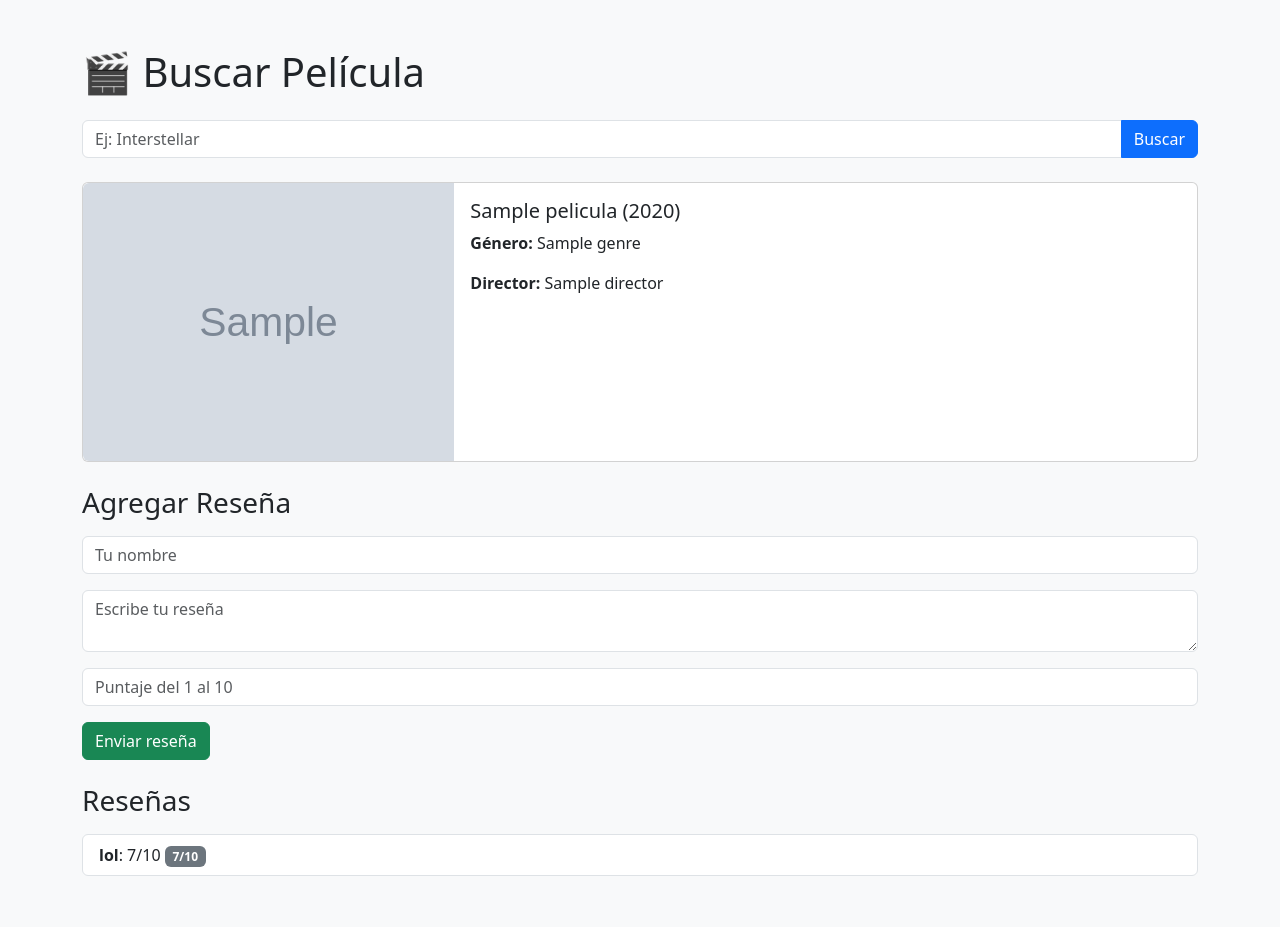
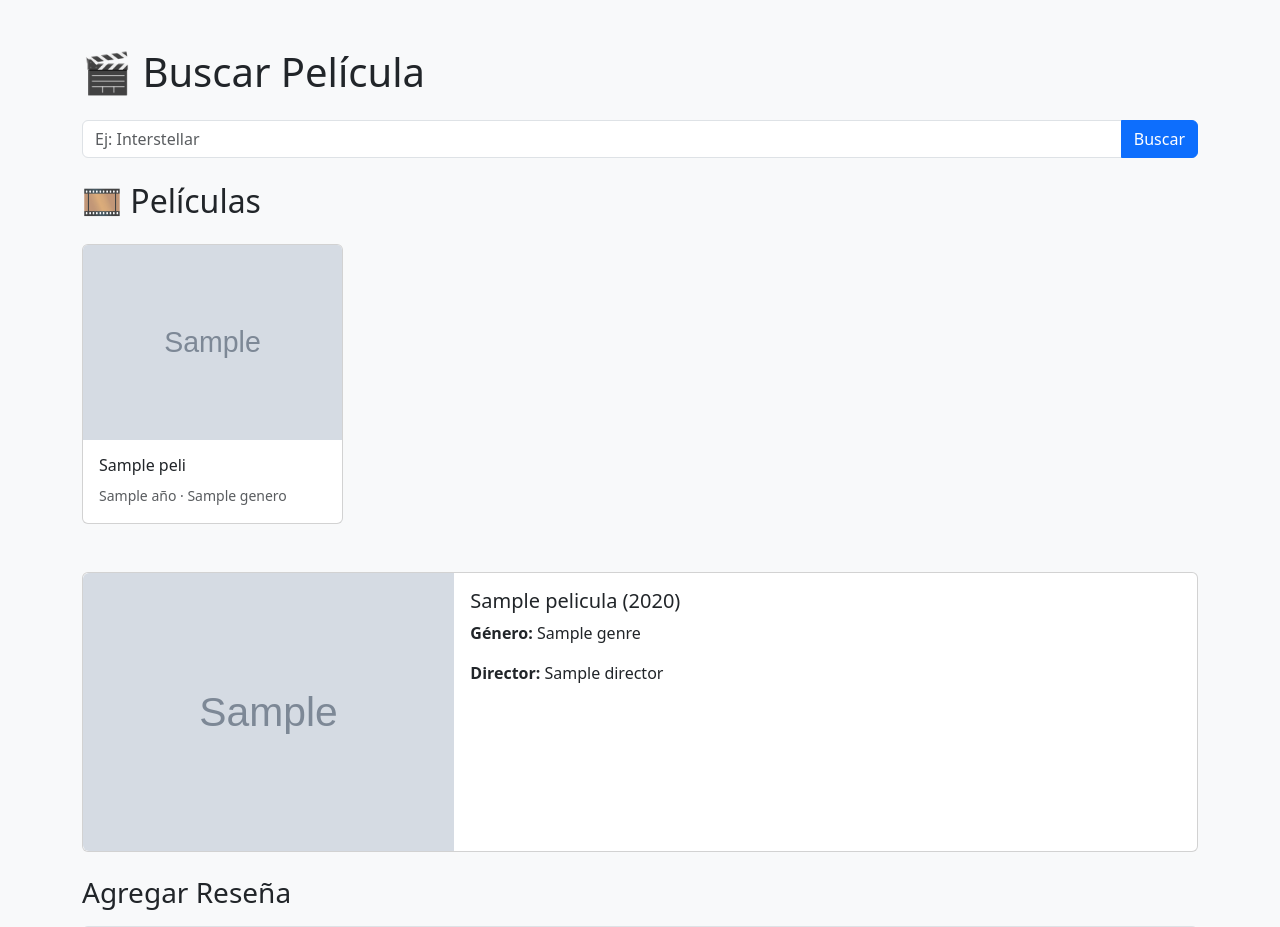
Before and after one commit to robbiebriceno/Pelibox, a Django app: template pelibox/templates/peliculas.html in a window 1280 px wide. Shown: the top 927 px of the page. Before the commit the page ends 876 px from the top, so only its background shows below. Run offline with Django 5.2, Linux system fonts and the light colour scheme; data comes from the database, SQL or seed files in the repository; tables that the repository leaves empty hold one stand-in row (values such as "Sample post"); the template is opened without the code that fills it: values that come from a table or form of the project are taken from there, most other values are stand-ins (such as "Sample title", 1, 10 or a date in 2020); grey boxes marked "Sample" are stand-in pictures.

Commit message:
otro push

```diff
--- a/pelibox/templates/peliculas.html
+++ b/pelibox/templates/peliculas.html
@@ -10,6 +10,24 @@
         <button class="btn btn-primary" type="submit">Buscar</button>
     </div>
 </form>
+
+{% if galeria %}
+    <h2 class="mb-4">🎞️ Películas </h2>
+    <div class="row row-cols-2 row-cols-md-4 g-4 mb-5">
+        {% for peli in galeria %}
+            <div class="col">
+                <div class="card h-100">
+                    <img src="{{ peli.poster }}" class="card-img-top" alt="{{ peli.titulo }}">
+                    <div class="card-body">
+                        <h6 class="card-title">{{ peli.titulo }}</h6>
+                        <p class="card-text"><small class="text-muted">{{ peli.año }} · {{ peli.genero }}</small></p>
+                    </div>
+                </div>
+            </div>
+        {% endfor %}
+    </div>
+{% endif %}
+
 
 {% if pelicula %}
     <div class="card mb-4">
```
Also changed, not shown: pelibox/views.py (+23 -1 lines).
